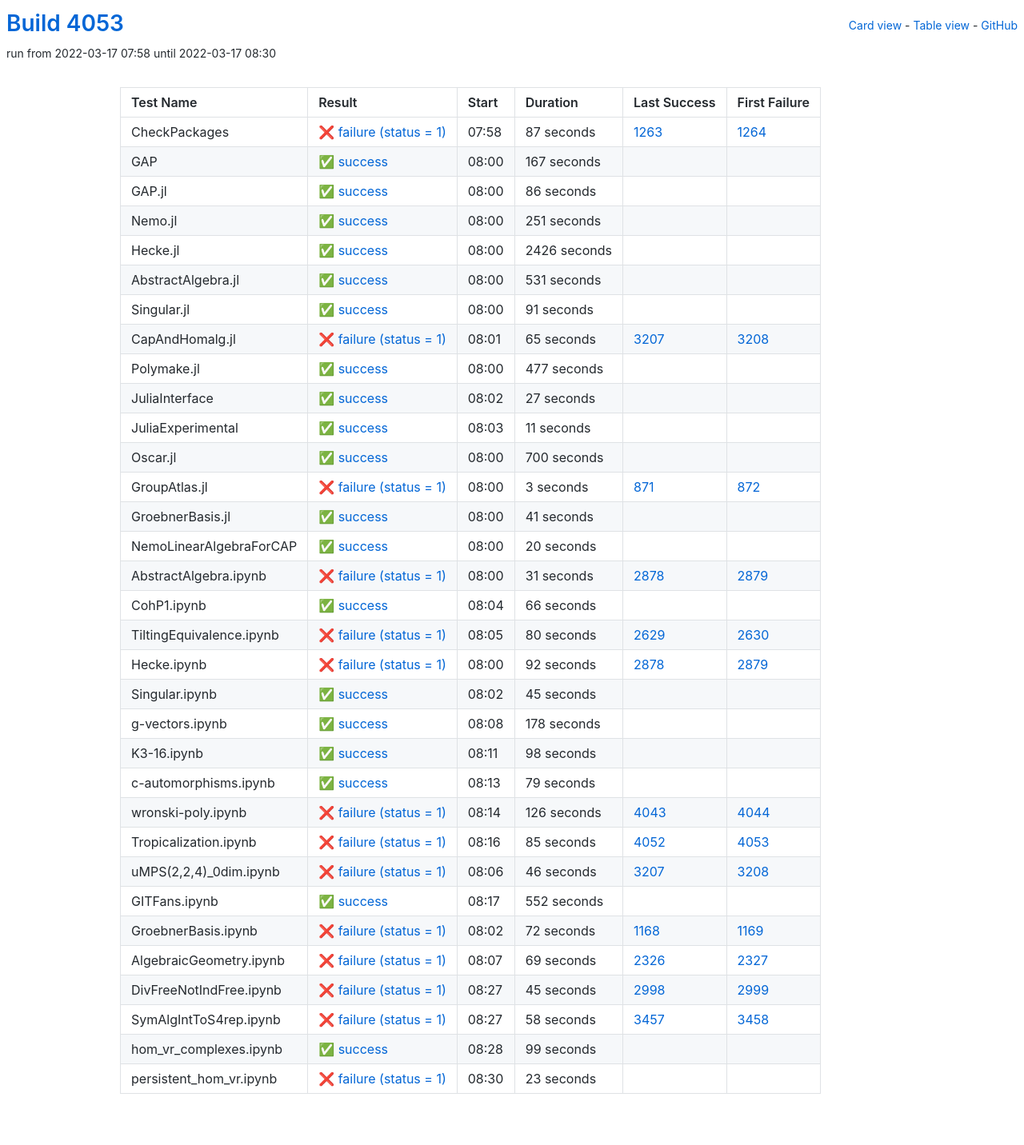
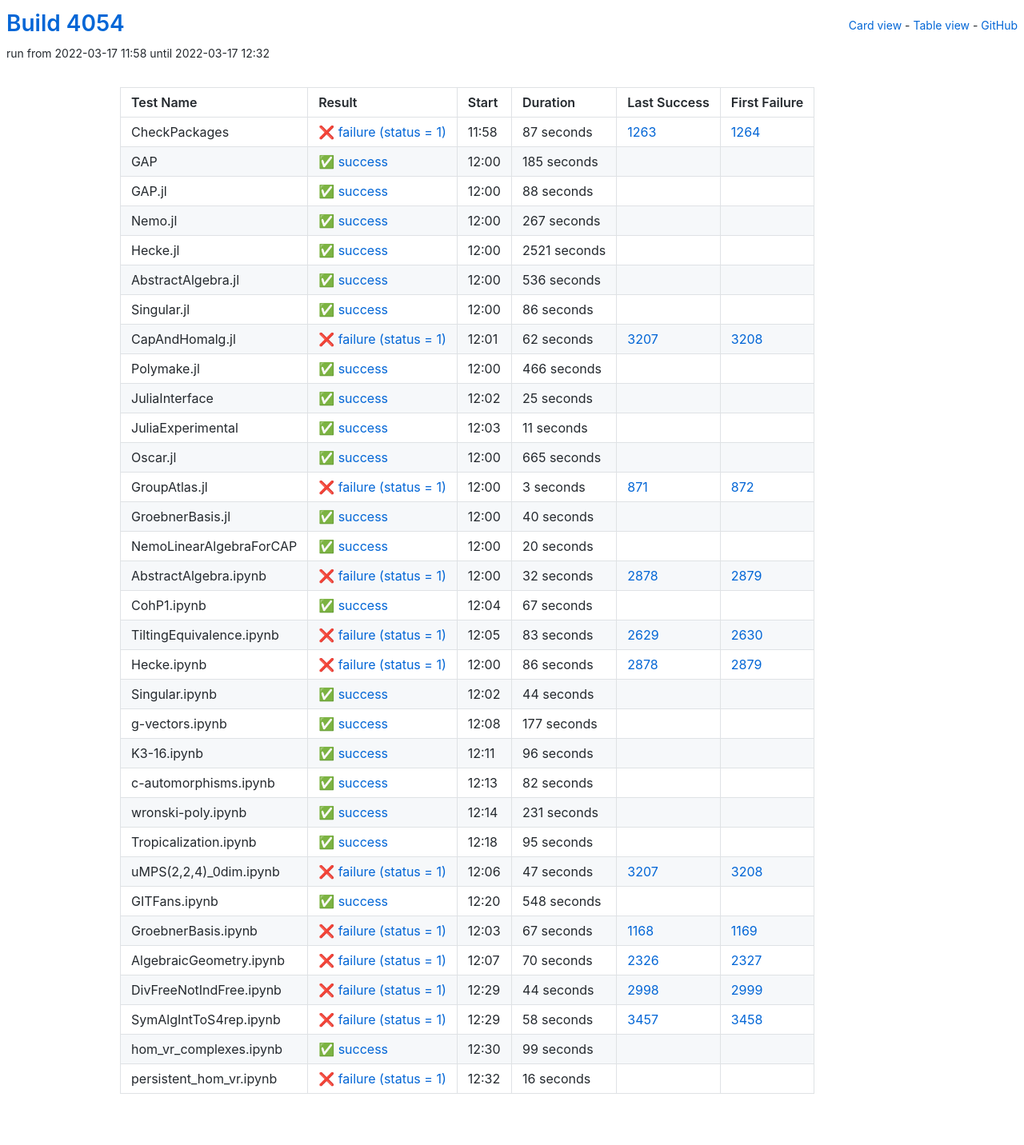
Before and after one commit to oscar-system/oscar-ci-status-stable, a Jekyll site: the page built from table.html, in a window 1280 px wide. Shown: the whole page at 80% size. Built offline with Jekyll 4.4.1, drawn with Linux system fonts in a browser that asks for light colours.

Commit message:
Build #4054

```diff
--- a/_data/ci.yml
+++ b/_data/ci.yml
@@ -1,6 +1,6 @@
 ---
-build: 4053
-build_url: https://oscarci.mathematik.uni-kl.de/job/oscar-stable/4053/
+build: 4054
+build_url: https://oscarci.mathematik.uni-kl.de/job/oscar-stable/4054/
 job: oscar-stable
 organization: oscar-system
 repo: oscar-ci-status-stable
@@ -8,8 +8,8 @@ repourl: https://github.com/oscar-system/oscar-ci-status-stable
 tests:
 - name: CheckPackages
   id: checkpackages
-  log: https://oscarci.mathematik.uni-kl.de/job/oscar-stable/4053/artifact/logs/build-4053/CheckPackages.log
-  start: 2022-03-17 07:58
+  log: https://oscarci.mathematik.uni-kl.de/job/oscar-stable/4054/artifact/logs/build-4054/CheckPackages.log
+  start: 2022-03-17 11:58
   success: false
   exitcode: 1
   status: failure
@@ -20,20 +20,68 @@ tests:
   first_failure_url: https://oscarci.mathematik.uni-kl.de/job/oscar-stable/1264/
 - name: GAP
   id: gap
-  log: https://oscarci.mathematik.uni-kl.de/job/oscar-stable/4053/artifact/logs/build-4053/GAP.log
-  start: 2022-03-17 08:00
+  log: https://oscarci.mathematik.uni-kl.de/job/oscar-stable/4054/artifact/logs/build-4054/GAP.log
+  start: 2022-03-17 12:00
   success: true
   exitcode: 0
   status: success
-  duration: 167
+  duration: 185
   last_success: false
   last_success_url:
   first_failure: false
   first_failure_url:
 - name: GAP.jl
   id: gap-jl
-  log: https://oscarci.mathematik.uni-kl.de/job/oscar-stable/4053/artifact/logs/build-4053/GAP.jl.log
-  start: 2022-03-17 08:00
+  log: https://oscarci.mathematik.uni-kl.de/job/oscar-stable/4054/artifact/logs/build-4054/GAP.jl.log
+  start: 2022-03-17 12:00
+  success: true
+  exitcode: 0
+  status: success
+  duration: 88
+  last_success: false
+  last_success_url:
+  first_failure: false
+  first_failure_url:
+- name: Nemo.jl
+  id: nemo-jl
+  log: https://oscarci.mathematik.uni-kl.de/job/oscar-stable/4054/artifact/logs/build-4054/Nemo.jl.log
+  start: 2022-03-17 12:00
+  success: true
+  exitcode: 0
+  status: success
+  duration: 267
+  last_success: false
+  last_success_url:
+  first_failure: false
+  first_failure_url:
+- name: Hecke.jl
+  id: hecke-jl
+  log: https://oscarci.mathematik.uni-kl.de/job/oscar-stable/4054/artifact/logs/build-4054/Hecke.jl.log
+  start: 2022-03-17 12:00
+  success: true
+  exitcode: 0
+  status: success
+  duration: 2521
+  last_success: false
+  last_success_url:
+  first_failure: false
+  first_failure_url:
+- name: AbstractAlgebra.jl
+  id: abstractalgebra-jl
+  log: https://oscarci.mathematik.uni-kl.de/job/oscar-stable/4054/artifact/logs/build-4054/AbstractAlgebra.jl.log
+  start: 2022-03-17 12:00
+  success: true
+  exitcode: 0
+  status: success
+  duration: 536
+  last_success: false
+  last_success_url:
+  first_failure: false
+  first_failure_url:
+- name: Singular.jl
+  id: singular-jl
+  log: https://oscarci.mathematik.uni-kl.de/job/oscar-stable/4054/artifact/logs/build-4054/Singular.jl.log
+  start: 2022-03-17 12:00
   success: true
   exitcode: 0
   status: success
@@ -42,94 +90,46 @@ tests:
   last_success_url:
   first_failure: false
   first_failure_url:
-- name: Nemo.jl
-  id: nemo-jl
-  log: https://oscarci.mathematik.uni-kl.de/job/oscar-stable/4053/artifact/logs/build-4053/Nemo.jl.log
-  start: 2022-03-17 08:00
-  success: true
-  exitcode: 0
-  status: success
-  duration: 251
-  last_success: false
-  last_success_url:
-  first_failure: false
-  first_failure_url:
-- name: Hecke.jl
-  id: hecke-jl
-  log: https://oscarci.mathematik.uni-kl.de/job/oscar-stable/4053/artifact/logs/build-4053/Hecke.jl.log
-  start: 2022-03-17 08:00
-  success: true
-  exitcode: 0
-  status: success
-  duration: 2426
-  last_success: false
-  last_success_url:
-  first_failure: false
-  first_failure_url:
-- name: AbstractAlgebra.jl
-  id: abstractalgebra-jl
-  log: https://oscarci.mathematik.uni-kl.de/job/oscar-stable/4053/artifact/logs/build-4053/AbstractAlgebra.jl.log
-  start: 2022-03-17 08:00
-  success: true
-  exitcode: 0
-  status: success
-  duration: 531
-  last_success: false
-  last_success_url:
-  first_failure: false
-  first_failure_url:
-- name: Singular.jl
-  id: singular-jl
-  log: https://oscarci.mathematik.uni-kl.de/job/oscar-stable/4053/artifact/logs/build-4053/Singular.jl.log
-  start: 2022-03-17 08:00
-  success: true
-  exitcode: 0
-  status: success
-  duration: 91
-  last_success: false
-  last_success_url:
-  first_failure: false
-  first_failure_url:
 - name: CapAndHomalg.jl
   id: capandhomalg-jl
-  log: https://oscarci.mathematik.uni-kl.de/job/oscar-stable/4053/artifact/logs/build-4053/CapAndHomalg.jl.log
-  start: 2022-03-17 08:01
+  log: https://oscarci.mathematik.uni-kl.de/job/oscar-stable/4054/artifact/logs/build-4054/CapAndHomalg.jl.log
+  start: 2022-03-17 12:01
   success: false
   exitcode: 1
   status: failure
-  duration: 65
+  duration: 62
   last_success: 3207
   last_success_url: https://oscarci.mathematik.uni-kl.de/job/oscar-stable/3207/
   first_failure: 3208
   first_failure_url: https://oscarci.mathematik.uni-kl.de/job/oscar-stable/3208/
 - name: Polymake.jl
   id: polymake-jl
-  log: https://oscarci.mathematik.uni-kl.de/job/oscar-stable/4053/artifact/logs/build-4053/Polymake.jl.log
-  start: 2022-03-17 08:00
+  log: https://oscarci.mathematik.uni-kl.de/job/oscar-stable/4054/artifact/logs/build-4054/Polymake.jl.log
+  start: 2022-03-17 12:00
   success: true
   exitcode: 0
   status: success
-  duration: 477
+  duration: 466
   last_success: false
   last_success_url:
   first_failure: false
   first_failure_url:
 - name: JuliaInterface
   id: juliainterface
-  log: https://oscarci.mathematik.uni-kl.de/job/oscar-stable/4053/artifact/logs/build-4053/JuliaInterface.log
-  start: 2022-03-17 08:02
+  log: https://oscarci.mathematik.uni-kl.de/job/oscar-stable/4054/artifact/logs/build-4054/JuliaInterface.log
+  start: 2022-03-17 12:02
   success: true
   exitcode: 0
   status: success
-  duration: 27
+  duration: 25
   last_success: false
   last_success_url:
   first_failure: false
   first_failure_url:
 - name: JuliaExperimental
   id: juliaexperimental
-  log: https://oscarci.mathematik.uni-kl.de/job/oscar-stable/4053/artifact/logs/build-4053/JuliaExperimental.log
-  start: 2022-03-17 08:03
+  log: https://oscarci.mathematik.uni-kl.de/job/oscar-stable/4054/artifact/logs/build-4054/JuliaExperimental.log
+  start: 2022-03-17 12:03
   success: true
   exitcode: 0
   status: success
@@ -140,20 +140,20 @@ tests:
   first_failure_url:
 - name: Oscar.jl
   id: oscar-jl
-  log: https://oscarci.mathematik.uni-kl.de/job/oscar-stable/4053/artifact/logs/build-4053/Oscar.jl.log
-  start: 2022-03-17 08:00
+  log: https://oscarci.mathematik.uni-kl.de/job/oscar-stable/4054/artifact/logs/build-4054/Oscar.jl.log
+  start: 2022-03-17 12:00
   success: true
   exitcode: 0
   status: success
-  duration: 700
+  duration: 665
   last_success: false
   last_success_url:
   first_failure: false
   first_failure_url:
 - name: GroupAtlas.jl
   id: groupatlas-jl
-  log: https://oscarci.mathematik.uni-kl.de/job/oscar-stable/4053/artifact/logs/build-4053/GroupAtlas.jl.log
-  start: 2022-03-17 08:00
+  log: https://oscarci.mathematik.uni-kl.de/job/oscar-stable/4054/artifact/logs/build-4054/GroupAtlas.jl.log
+  start: 2022-03-17 12:00
   success: false
   exitcode: 1
   status: failure
@@ -164,20 +164,20 @@ tests:
   first_failure_url: https://oscarci.mathematik.uni-kl.de/job/oscar-stable/872/
 - name: GroebnerBasis.jl
   id: groebnerbasis-jl
-  log: https://oscarci.mathematik.uni-kl.de/job/oscar-stable/4053/artifact/logs/build-4053/GroebnerBasis.jl.log
-  start: 2022-03-17 08:00
+  log: https://oscarci.mathematik.uni-kl.de/job/oscar-stable/4054/artifact/logs/build-4054/GroebnerBasis.jl.log
+  start: 2022-03-17 12:00
   success: true
   exitcode: 0
   status: success
-  duration: 41
+  duration: 40
   last_success: false
   last_success_url:
   first_failure: false
   first_failure_url:
 - name: NemoLinearAlgebraForCAP
   id: nemolinearalgebraforcap
-  log: https://oscarci.mathematik.uni-kl.de/job/oscar-stable/4053/artifact/logs/build-4053/NemoLinearAlgebraForCAP.log
-  start: 2022-03-17 08:00
+  log: https://oscarci.mathematik.uni-kl.de/job/oscar-stable/4054/artifact/logs/build-4054/NemoLinearAlgebraForCAP.log
+  start: 2022-03-17 12:00
   success: true
   exitcode: 0
   status: success
@@ -188,188 +188,188 @@ tests:
   first_failure_url:
 - name: AbstractAlgebra.ipynb
   id: abstractalgebra-ipynb
-  log: https://oscarci.mathematik.uni-kl.de/job/oscar-stable/4053/artifact/logs/build-4053/AbstractAlgebra.ipynb.log
-  start: 2022-03-17 08:00
+  log: https://oscarci.mathematik.uni-kl.de/job/oscar-stable/4054/artifact/logs/build-4054/AbstractAlgebra.ipynb.log
+  start: 2022-03-17 12:00
   success: false
   exitcode: 1
   status: failure
-  duration: 31
+  duration: 32
   last_success: 2878
   last_success_url: https://oscarci.mathematik.uni-kl.de/job/oscar-stable/2878/
   first_failure: 2879
   first_failure_url: https://oscarci.mathematik.uni-kl.de/job/oscar-stable/2879/
 - name: CohP1.ipynb
   id: cohp1-ipynb
-  log: https://oscarci.mathematik.uni-kl.de/job/oscar-stable/4053/artifact/logs/build-4053/CohP1.ipynb.log
-  start: 2022-03-17 08:04
+  log: https://oscarci.mathematik.uni-kl.de/job/oscar-stable/4054/artifact/logs/build-4054/CohP1.ipynb.log
+  start: 2022-03-17 12:04
   success: true
   exitcode: 0
   status: success
-  duration: 66
+  duration: 67
   last_success: false
   last_success_url:
   first_failure: false
   first_failure_url:
 - name: TiltingEquivalence.ipynb
   id: tiltingequivalence-ipynb
-  log: https://oscarci.mathematik.uni-kl.de/job/oscar-stable/4053/artifact/logs/build-4053/TiltingEquivalence.ipynb.log
-  start: 2022-03-17 08:05
+  log: https://oscarci.mathematik.uni-kl.de/job/oscar-stable/4054/artifact/logs/build-4054/TiltingEquivalence.ipynb.log
+  start: 2022-03-17 12:05
   success: false
   exitcode: 1
   status: failure
-  duration: 80
+  duration: 83
   last_success: 2629
   last_success_url: https://oscarci.mathematik.uni-kl.de/job/oscar-stable/2629/
   first_failure: 2630
   first_failure_url: https://oscarci.mathematik.uni-kl.de/job/oscar-stable/2630/
 - name: Hecke.ipynb
   id: hecke-ipynb
-  log: https://oscarci.mathematik.uni-kl.de/job/oscar-stable/4053/artifact/logs/build-4053/Hecke.ipynb.log
-  start: 2022-03-17 08:00
+  log: https://oscarci.mathematik.uni-kl.de/job/oscar-stable/4054/artifact/logs/build-4054/Hecke.ipynb.log
+  start: 2022-03-17 12:00
   success: false
   exitcode: 1
   status: failure
-  duration: 92
+  duration: 86
   last_success: 2878
   last_success_url: https://oscarci.mathematik.uni-kl.de/job/oscar-stable/2878/
   first_failure: 2879
   first_failure_url: https://oscarci.mathematik.uni-kl.de/job/oscar-stable/2879/
 - name: Singular.ipynb
   id: singular-ipynb
-  log: https://oscarci.mathematik.uni-kl.de/job/oscar-stable/4053/artifact/logs/build-4053/Singular.ipynb.log
-  start: 2022-03-17 08:02
+  log: https://oscarci.mathematik.uni-kl.de/job/oscar-stable/4054/artifact/logs/build-4054/Singular.ipynb.log
+  start: 2022-03-17 12:02
   success: true
   exitcode: 0
   status: success
-  duration: 45
+  duration: 44
   last_success: false
   last_success_url:
   first_failure: false
   first_failure_url:
 - name: g-vectors.ipynb
   id: g-vectors-ipynb
-  log: https://oscarci.mathematik.uni-kl.de/job/oscar-stable/4053/artifact/logs/build-4053/g-vectors.ipynb.log
-  start: 2022-03-17 08:08
+  log: https://oscarci.mathematik.uni-kl.de/job/oscar-stable/4054/artifact/logs/build-4054/g-vectors.ipynb.log
+  start: 2022-03-17 12:08
   success: true
   exitcode: 0
   status: success
-  duration: 178
+  duration: 177
   last_success: false
   last_success_url:
   first_failure: false
   first_failure_url:
 - name: K3-16.ipynb
   id: k3-16-ipynb
-  log: https://oscarci.mathematik.uni-kl.de/job/oscar-stable/4053/artifact/logs/build-4053/K3-16.ipynb.log
-  start: 2022-03-17 08:11
+  log: https://oscarci.mathematik.uni-kl.de/job/oscar-stable/4054/artifact/logs/build-4054/K3-16.ipynb.log
+  start: 2022-03-17 12:11
   success: true
   exitcode: 0
   status: success
-  duration: 98
+  duration: 96
   last_success: false
   last_success_url:
   first_failure: false
   first_failure_url:
 - name: c-automorphisms.ipynb
   id: c-automorphisms-ipynb
-  log: https://oscarci.mathematik.uni-kl.de/job/oscar-stable/4053/artifact/logs/build-4053/c-automorphisms.ipynb.log
-  start: 2022-03-17 08:13
+  log: https://oscarci.mathematik.uni-kl.de/job/oscar-stable/4054/artifact/logs/build-4054/c-automorphisms.ipynb.log
+  start: 2022-03-17 12:13
   success: true
   exitcode: 0
   status: success
-  duration: 79
+  duration: 82
   last_success: false
   last_success_url:
   first_failure: false
   first_failure_url:
 - name: wronski-poly.ipynb
   id: wronski-poly-ipynb
-  log: https://oscarci.mathematik.uni-kl.de/job/oscar-stable/4053/artifact/logs/build-4053/wronski-poly.ipynb.log
-  start: 2022-03-17 08:14
+  log: https://oscarci.mathematik.uni-kl.de/job/oscar-stable/4054/artifact/logs/build-4054/wronski-poly.ipynb.log
+  start: 2022-03-17 12:14
+  success: true
+  exitcode: 0
+  status: success
+  duration: 231
+  last_success: false
+  last_success_url:
+  first_failure: false
+  first_failure_url:
+- name: Tropicalization.ipynb
+  id: tropicalization-ipynb
+  log: https://oscarci.mathematik.uni-kl.de/job/oscar-stable/4054/artifact/logs/build-4054/Tropicalization.ipynb.log
+  start: 2022-03-17 12:18
+  success: true
+  exitcode: 0
+  status: success
+  duration: 95
+  last_success: false
+  last_success_url:
+  first_failure: false
+  first_failure_url:
+- name: uMPS(2,2,4)_0dim.ipynb
+  id: umps-2-2-4-0dim-ipynb
+  log: https://oscarci.mathematik.uni-kl.de/job/oscar-stable/4054/artifact/logs/build-4054/uMPS-2-2-4-_0dim.ipynb.log
+  start: 2022-03-17 12:06
   success: false
   exitcode: 1
   status: failure
-  duration: 126
-  last_success: 4043
-  last_success_url: https://oscarci.mathematik.uni-kl.de/job/oscar-stable/4043/
-  first_failure: 4044
-  first_failure_url: https://oscarci.mathematik.uni-kl.de/job/oscar-stable/4044/
-- name: Tropicalization.ipynb
-  id: tropicalization-ipynb
-  log: https://oscarci.mathematik.uni-kl.de/job/oscar-stable/4053/artifact/logs/build-4053/Tropicalization.ipynb.log
-  start: 2022-03-17 08:16
-  success: false
-  exitcode: 1
-  status: failure
-  duration: 85
-  last_success: 4052
-  last_success_url: https://oscarci.mathematik.uni-kl.de/job/oscar-stable/4052/
-  first_failure: 4053
-  first_failure_url: https://oscarci.mathematik.uni-kl.de/job/oscar-stable/4053/
-- name: uMPS(2,2,4)_0dim.ipynb
-  id: umps-2-2-4-0dim-ipynb
-  log: https://oscarci.mathematik.uni-kl.de/job/oscar-stable/4053/artifact/logs/build-4053/uMPS-2-2-4-_0dim.ipynb.log
-  start: 2022-03-17 08:06
-  success: false
-  exitcode: 1
-  status: failure
-  duration: 46
+  duration: 47
   last_success: 3207
   last_success_url: https://oscarci.mathematik.uni-kl.de/job/oscar-stable/3207/
   first_failure: 3208
   first_failure_url: https://oscarci.mathematik.uni-kl.de/job/oscar-stable/3208/
 - name: GITFans.ipynb
   id: gitfans-ipynb
-  log: https://oscarci.mathematik.uni-kl.de/job/oscar-stable/4053/artifact/logs/build-4053/GITFans.ipynb.log
-  start: 2022-03-17 08:17
+  log: https://oscarci.mathematik.uni-kl.de/job/oscar-stable/4054/artifact/logs/build-4054/GITFans.ipynb.log
+  start: 2022-03-17 12:20
   success: true
   exitcode: 0
   status: success
-  duration: 552
+  duration: 548
   last_success: false
   last_success_url:
   first_failure: false
   first_failure_url:
 - name: GroebnerBasis.ipynb
   id: groebnerbasis-ipynb
-  log: https://oscarci.mathematik.uni-kl.de/job/oscar-stable/4053/artifact/logs/build-4053/GroebnerBasis.ipynb.log
-  start: 2022-03-17 08:02
+  log: https://oscarci.mathematik.uni-kl.de/job/oscar-stable/4054/artifact/logs/build-4054/GroebnerBasis.ipynb.log
+  start: 2022-03-17 12:03
   success: false
   exitcode: 1
   status: failure
-  duration: 72
+  duration: 67
   last_success: 1168
   last_success_url: https://oscarci.mathematik.uni-kl.de/job/oscar-stable/1168/
   first_failure: 1169
   first_failure_url: https://oscarci.mathematik.uni-kl.de/job/oscar-stable/1169/
 - name: AlgebraicGeometry.ipynb
   id: algebraicgeometry-ipynb
-  log: https://oscarci.mathematik.uni-kl.de/job/oscar-stable/4053/artifact/logs/build-4053/AlgebraicGeometry.ipynb.log
-  start: 2022-03-17 08:07
+  log: https://oscarci.mathematik.uni-kl.de/job/oscar-stable/4054/artifact/logs/build-4054/AlgebraicGeometry.ipynb.log
+  start: 2022-03-17 12:07
   success: false
   exitcode: 1
   status: failure
-  duration: 69
+  duration: 70
   last_success: 2326
   last_success_url: https://oscarci.mathematik.uni-kl.de/job/oscar-stable/2326/
   first_failure: 2327
   first_failure_url: https://oscarci.mathematik.uni-kl.de/job/oscar-stable/2327/
 - name: DivFreeNotIndFree.ipynb
   id: divfreenotindfree-ipynb
-  log: https://oscarci.mathematik.uni-kl.de/job/oscar-stable/4053/artifact/logs/build-4053/DivFreeNotIndFree.ipynb.log
-  start: 2022-03-17 08:27
+  log: https://oscarci.mathematik.uni-kl.de/job/oscar-stable/4054/artifact/logs/build-4054/DivFreeNotIndFree.ipynb.log
+  start: 2022-03-17 12:29
   success: false
   exitcode: 1
   status: failure
-  duration: 45
+  duration: 44
   last_success: 2998
   last_success_url: https://oscarci.mathematik.uni-kl.de/job/oscar-stable/2998/
   first_failure: 2999
   first_failure_url: https://oscarci.mathematik.uni-kl.de/job/oscar-stable/2999/
 - name: SymAlgIntToS4rep.ipynb
   id: symalginttos4rep-ipynb
-  log: https://oscarci.mathematik.uni-kl.de/job/oscar-stable/4053/artifact/logs/build-4053/SymAlgIntToS4rep.ipynb.log
-  start: 2022-03-17 08:27
+  log: https://oscarci.mathematik.uni-kl.de/job/oscar-stable/4054/artifact/logs/build-4054/SymAlgIntToS4rep.ipynb.log
+  start: 2022-03-17 12:29
   success: false
   exitcode: 1
   status: failure
@@ -380,8 +380,8 @@ tests:
   first_failure_url: https://oscarci.mathematik.uni-kl.de/job/oscar-stable/3458/
 - name: hom_vr_complexes.ipynb
   id: hom-vr-complexes-ipynb
-  log: https://oscarci.mathematik.uni-kl.de/job/oscar-stable/4053/artifact/logs/build-4053/hom_vr_complexes.ipynb.log
-  start: 2022-03-17 08:28
+  log: https://oscarci.mathematik.uni-kl.de/job/oscar-stable/4054/artifact/logs/build-4054/hom_vr_complexes.ipynb.log
+  start: 2022-03-17 12:30
   success: true
   exitcode: 0
   status: success
@@ -392,12 +392,12 @@ tests:
   first_failure_url:
 - name: persistent_hom_vr.ipynb
   id: persistent-hom-vr-ipynb
-  log: https://oscarci.mathematik.uni-kl.de/job/oscar-stable/4053/artifact/logs/build-4053/persistent_hom_vr.ipynb.log
-  start: 2022-03-17 08:30
+  log: https://oscarci.mathematik.uni-kl.de/job/oscar-stable/4054/artifact/logs/build-4054/persistent_hom_vr.ipynb.log
+  start: 2022-03-17 12:32
   success: false
   exitcode: 1
   status: failure
-  duration: 23
+  duration: 16
   last_success: false
   last_success_url:
   first_failure: false
```
Also changed, not shown: README.md.
